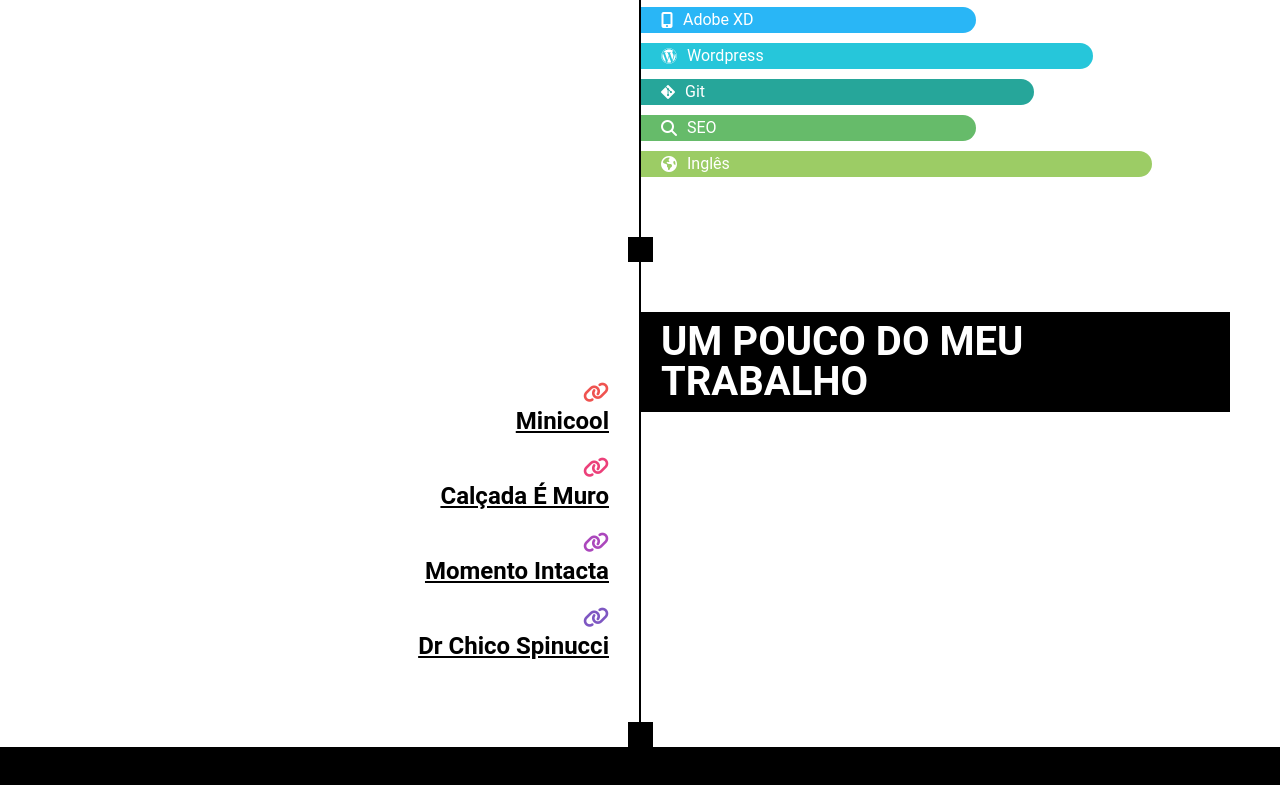
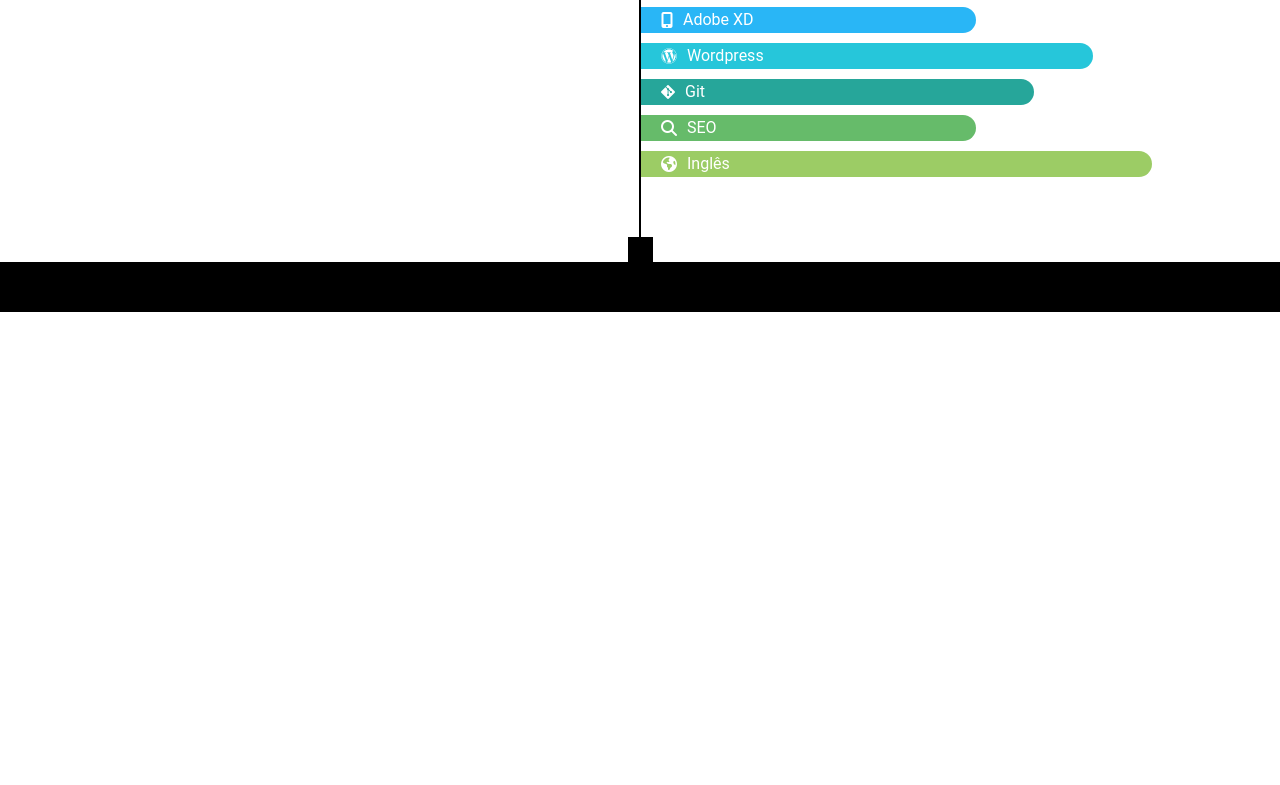
Before and after one commit to LuizGiusti/luizgiusti, a plain HTML site: page index.html in a window 1280 px wide. Shown: the part 1702-2487 px from the top of the page. After the commit the page ends 2014 px from the top, so only its background shows below. Drawn offline with nearby package versions, Linux system fonts and the light colour scheme.

Commit message:
ajustes index

```diff
--- a/index.html
+++ b/index.html
@@ -218,69 +218,6 @@
         <div class="dot"></div>
         <div class="line"></div>
 
-        <section id="study-sec" class="sections">
-            <div class="border left">
-                <div class="container">
-                    <div class="study">
-                        <div class="study-txt" data-aos="fade-up" data-aos-easing="ease-out-back" data-aos-duration="2000" data-aos-delay="300">
-                            <i class="fas fa-link"></i>
-                            <h4>
-                                <a href="http://minigeladeira.com.br/" target="_blank" style="color: #000000;">
-                                    Minicool
-                                </a>
-                            </h4>
-                        </div>
-                    </div>
-
-                    <div class="study">
-                        <div class="study-txt" data-aos="fade-up" data-aos-easing="ease-out-back" data-aos-duration="2000" data-aos-delay="300">
-                            <i class="fas fa-link"></i>
-                            <h4>
-                                <a href="https://www.clubedecriacao.com.br/ultimas/sem-rampa-calcada-e-muro/" target="_blank" style="color: #000000;">
-                                    Calçada É Muro
-                                </a>
-                            </h4>
-                        </div>
-                    </div>
-
-                    <div class="study">
-                        <div class="study-txt" data-aos="fade-up" data-aos-easing="ease-out-back" data-aos-duration="2000" data-aos-delay="300">
-                            <i class="fas fa-link"></i>
-                            <h4>
-                                <a href="https://momentointacta.intactarr2pro.com.br/" target="_blank" style="color: #000000;">
-                                    Momento Intacta
-                                </a>
-                            </h4>
-                        </div>
-                    </div>
-
-                    <div class="study">
-                        <div class="study-txt" data-aos="fade-up" data-aos-easing="ease-out-back" data-aos-duration="2000" data-aos-delay="300">
-                            <i class="fas fa-link"></i>
-                            <h4>
-                                <a href="https://drchicospinucci.com.br/" target="_blank" style="color: #000000;">
-                                    Dr Chico Spinucci
-                                </a>
-                            </h4>
-                        </div>
-                    </div>
-                </div>
-            </div>
-
-            <div class="line"></div>
-
-            <div class="right">
-                <div class="titles" data-aos="fade-right" data-aos-easing="ease" data-aos-duration="1000">
-                    <h3>Um pouco do meu trabalho</h3>
-                </div>
-            </div>
-        </section>
-
-
-        <div class="line"></div>
-        <div class="dot"></div>
-        <div class="line"></div>
-
         <footer>
 
         </footer>
```
